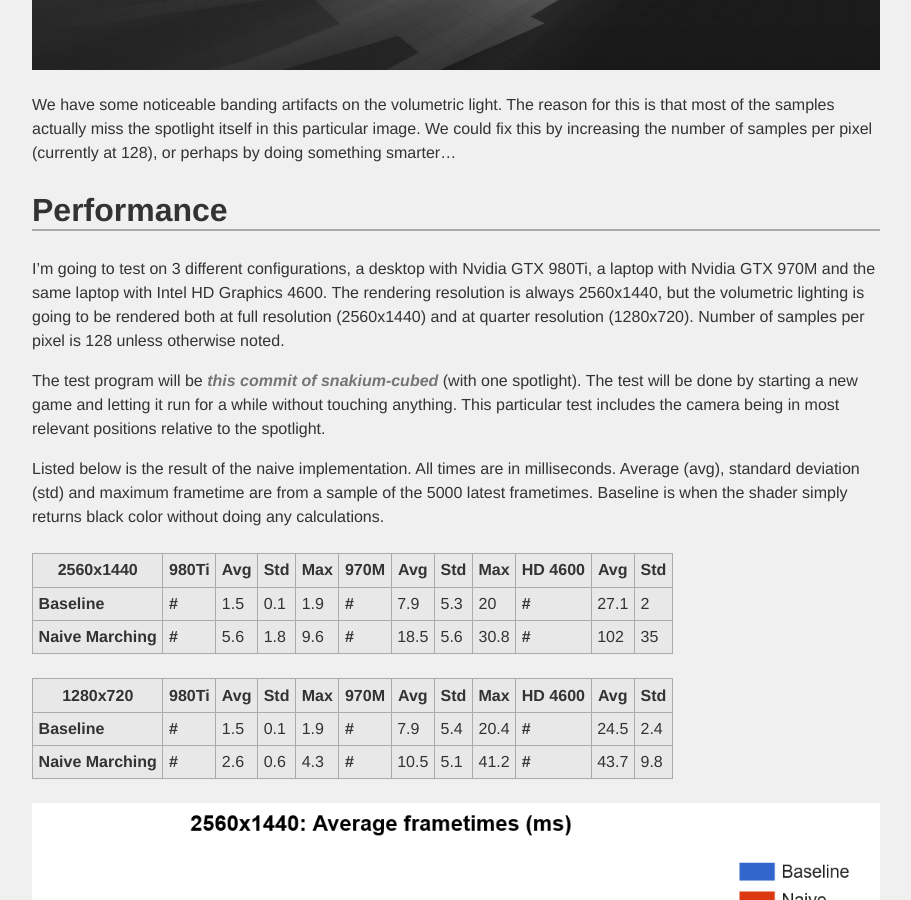
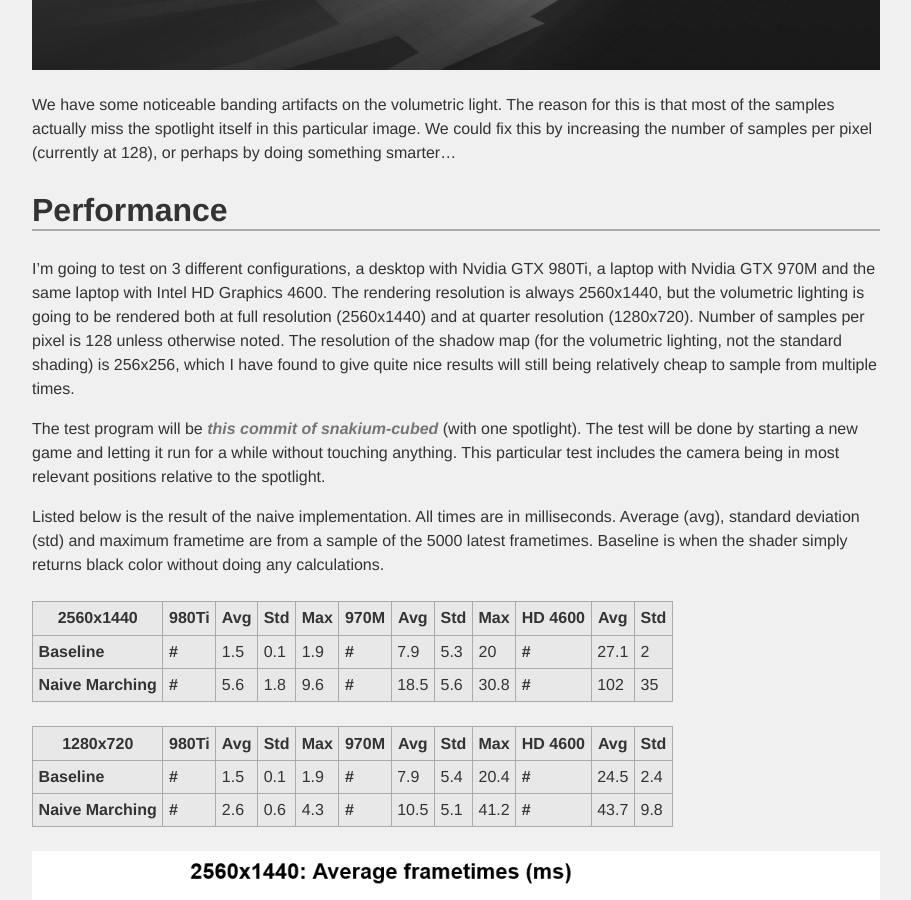
Before and after one commit to skipifzero/SkipIfZero.github.io, a Jekyll site: the page built from _posts/2016-01-31-volumetric-lighting-1.md, in a window 1280 px wide and 900 px high, scrolled down 5513 px. Shown: the whole window, without its empty margins (184-1095 px from the left). Built offline with Jekyll 4.4.1, drawn with Linux system fonts in a browser that asks for light colours; formulas are drawn with MathJax 3; comment, search, counter and statistics services are not loaded.

Commit message:
Quick addendum regarding shadow map resolution.

```diff
--- a/_posts/2016-01-31-volumetric-lighting-1.md
+++ b/_posts/2016-01-31-volumetric-lighting-1.md
@@ -123,7 +123,7 @@ We have some noticeable banding artifacts on the volumetric light. The reason fo
 
 ## Performance
 
-I'm going to test on 3 different configurations, a desktop with Nvidia GTX 980Ti, a laptop with Nvidia GTX 970M and the same laptop with Intel HD Graphics 4600. The rendering resolution is always 2560x1440, but the volumetric lighting is going to be rendered both at full resolution (2560x1440) and at quarter resolution (1280x720). Number of samples per pixel is 128 unless otherwise noted.
+I'm going to test on 3 different configurations, a desktop with Nvidia GTX 980Ti, a laptop with Nvidia GTX 970M and the same laptop with Intel HD Graphics 4600. The rendering resolution is always 2560x1440, but the volumetric lighting is going to be rendered both at full resolution (2560x1440) and at quarter resolution (1280x720). Number of samples per pixel is 128 unless otherwise noted. The resolution of the shadow map (for the volumetric lighting, not the standard shading) is 256x256, which I have found to give quite nice results will still being relatively cheap to sample from multiple times.
 
 The test program will be [this commit of snakium-cubed](https://github.com/SkipIfZero/snakium-cubed/commit/1c7a700c03b596042ee2954fbf2c565707d2b01c) (with one spotlight). The test will be done by starting a new game and letting it run for a while without touching anything. This particular test includes the camera being in most relevant positions relative to the spotlight.
 
```
